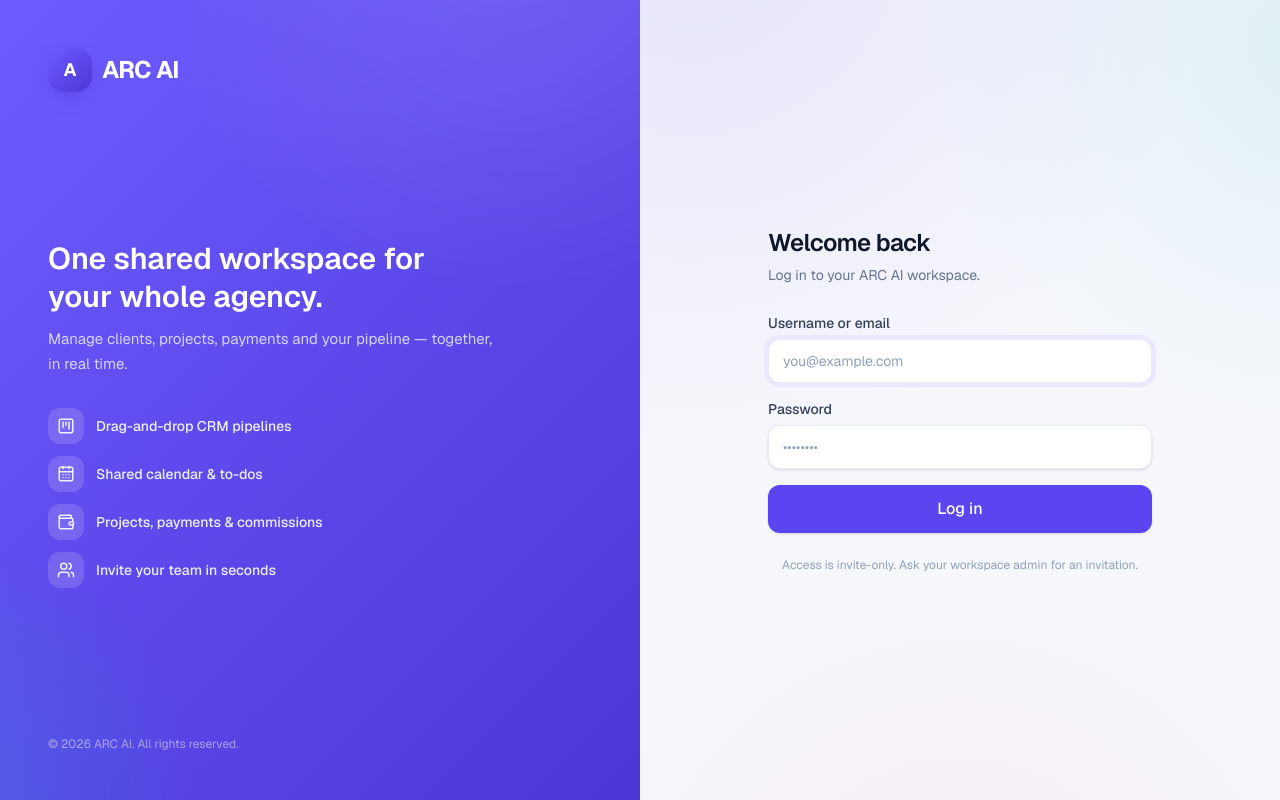
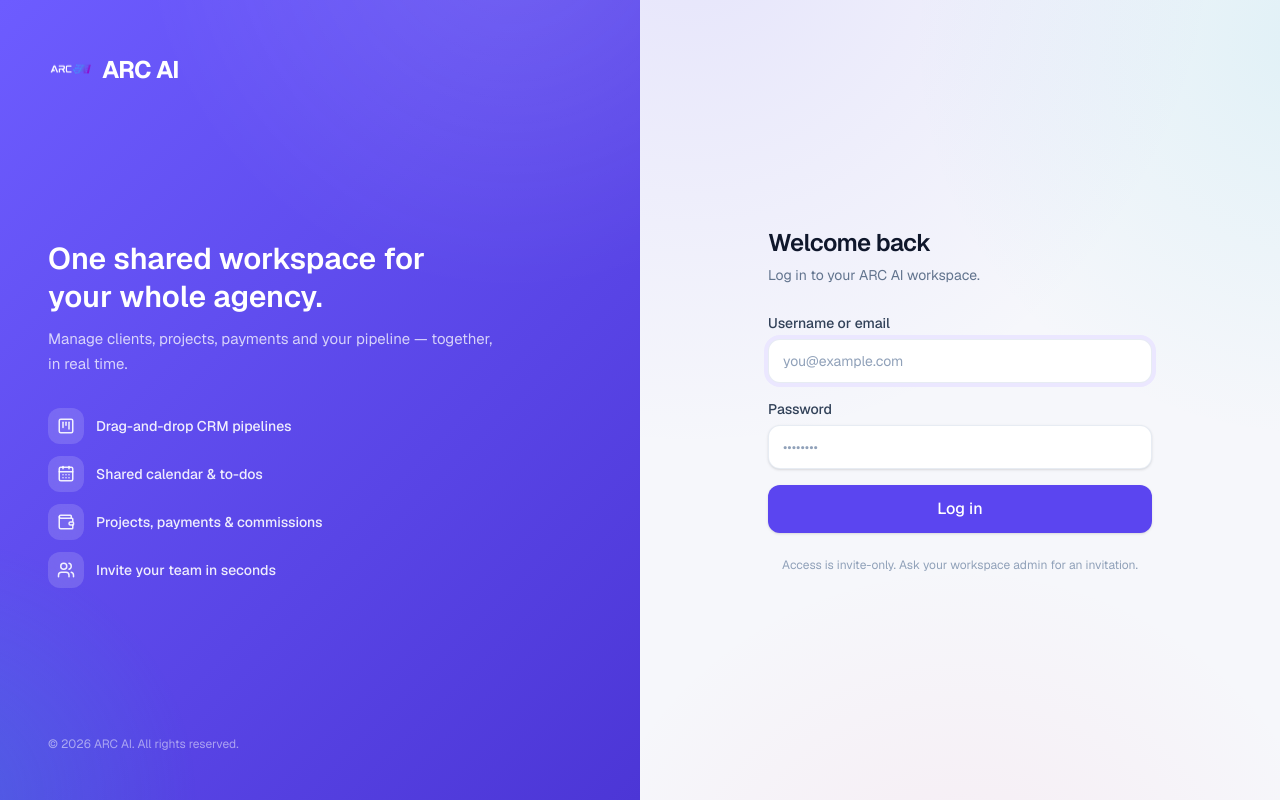
Before and after one commit to mss879/arcai-internal, a Next.js app: page /login in a window 1280 px wide. Built offline with nearby package versions, Linux system fonts and the light colour scheme; no server answers.

Commit message:
Replace placeholder logo with arclogo.webp image

```diff
--- a/src/components/brand/logo.tsx
+++ b/src/components/brand/logo.tsx
@@ -17,14 +17,11 @@ export function Logo({
 
   return (
     <div className={cn("flex items-center gap-2.5", className)}>
-      <div
-        className={cn(
-          "grid place-items-center font-bold text-white shadow-[0_8px_20px_-8px_rgba(76,54,214,0.7)] gradient-violet",
-          dims.box,
-        )}
-      >
-        A
-      </div>
+      <img
+        src="/arclogo.webp"
+        alt="ARC AI Logo"
+        className={cn("object-contain shrink-0", dims.box)}
+      />
       <div className="leading-none">
         <div
           className={cn(
```
Also changed, not shown: public/arclogo.webp (added).
